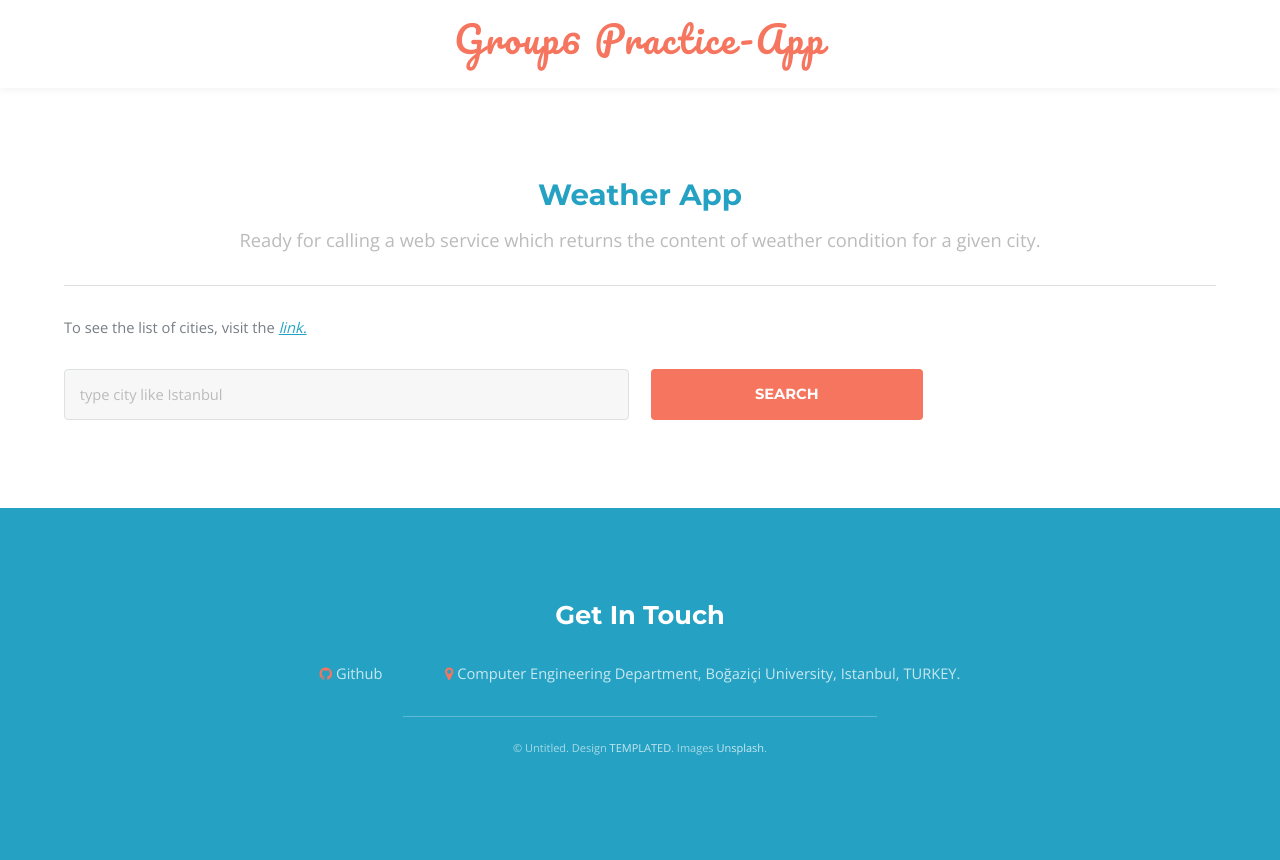
After one commit to bounswe/bounswe2023group6, a Flask app: page /weather in a window 1280 px wide. The commit adds this page. Run offline with Flask 3, Linux system fonts and the light colour scheme.

Commit message:
finished(?) practice app

```diff
--- a/practice-app/app/templates/index.html
+++ b/practice-app/app/templates/index.html
@@ -31,8 +31,8 @@
 							<img src="static/images/pic03.jpg" alt="" />
 						</div>
 						<div class="content">
-							<h3>Adipiscing</h3>
-							<p>Morbi in sem quis dui placerat Pellentesque odio nisi, euismod pharetra lorem ipsum.</p>
+							<h3><a href="{{ url_for('Weather') }}">Weather App - Umut Demir</a></h3>
+							<p>Calling a web service which returns the content of weather condition for a given city.</p>
 						</div>
 					</div>
 					<div class="flex-item box">
--- /dev/null
+++ b/practice-app/app/templates/weather.html
@@ -0,0 +1,84 @@
+{% extends 'base.html' %}
+
+{% block body_content %}
+
+<!-- Banner -->
+<!DOCTYPE HTML>
+<!--
+	Intensify by TEMPLATED
+	templated.co @templatedco
+	Released for free under the Creative Commons Attribution 3.0 license (templated.co/license)
+-->
+<html>
+<head>
+    <title>Elements - Intensify by TEMPLATED</title>
+    <meta charset="utf-8"/>
+    <meta name="viewport" content="width=device-width, initial-scale=1"/>
+    <link rel="stylesheet" href="assets/css/main.css"/>
+</head>
+<body class="subpage">
+
+
+<!-- Main -->
+<section id="main" class="wrapper">
+    <div class="inner">
+        <header class="align-center">
+            <h1>Weather App</h1>
+			<p>Ready for calling a web service which returns the content of weather condition for a given city.</p>
+        </header>
+
+
+        <div class="12u">
+
+            <hr/>
+
+            <form method="post" action="{{ url_for('Weather') }}">
+                <p>To see the list of cities, visit the <a href="https://en.wikipedia.org/wiki/Lists_of_cities_by_country" target=”_blank”> <i>link.</i></a></p>
+                <div class="row uniform">
+                    <div class="6u 12u$(small)">
+                        <input type="text" name="city" id="city" value="" placeholder="type city like Istanbul"/>
+                    </div>
+                    <div class="3u$ 12u$(small)">
+                        <input type="submit" value="Search" class="fit"/>
+                    </div>
+                </div>
+
+                {% if error %}
+
+                <div class="row uniform">
+                    <div class="9u 12u$(small)">
+                        <input type="text" name="time" id="time" value="{{ error }}"/>
+                    </div>
+                </div>
+
+                {% endif %}
+
+                {% if response %}
+
+                <div class="row uniform">
+                    <div class="9u 12u$(small)">
+                        <input type="text" name="response" id="response" value="City: {{ response["city"] }}" readonly/>
+                        <input type="text" name="response" id="response" value="Condition: {{ response["condition"] }}" readonly/>
+                        <input type="text" name="response" id="response" value="Temperature: {{ response["temp"] }}" readonly/>
+                        <input type="text" name="response" id="response" value="Pressure: {{ response["pressure"] }}" readonly/>
+                        <input type="text" name="response" id="response" value="Humidity: {{ response["humidity"] }}" readonly/>
+                    </div>
+                </div>
+
+                {% endif %}
+
+
+            </form>
+
+
+        </div>
+    </div>
+
+    </div>
+</section>
+
+
+</body>
+</html>
+
+{%  endblock %}
--- a/practice-app/app/views.py
+++ b/practice-app/app/views.py
@@ -1,5 +1,6 @@
 from flask import Flask, render_template, url_for, request
 import requests
+from .util_functions import *
 
 app = Flask(__name__)   # name is global variable returning program name which is app
 
@@ -58,3 +59,27 @@ def WorldTime():
             return render_template("worldtime.html", response=response)
     else:
         return render_template("worldtime.html")
+
+
+
+@app.route('/weather', methods =['POST', 'GET'])
+def Weather():
+    if request.method == "POST":
+        city = request.form.get("city")
+        if city == "":
+            return render_template("weather.html", error="City cannot be empty!")
+        else:
+            try:
+
+                weather_info = get_weather_info(city)
+                #print(weather_info)
+                return render_template("weather.html", response=weather_info)
+
+            except:
+
+                return render_template("weather.html", error="Not found! Try with a different city name.")
+
+
+
+    else:
+        return render_template("weather.html")
```
Also changed, not shown: practice-app/app/util_functions.py (added, +18 -0 lines).
